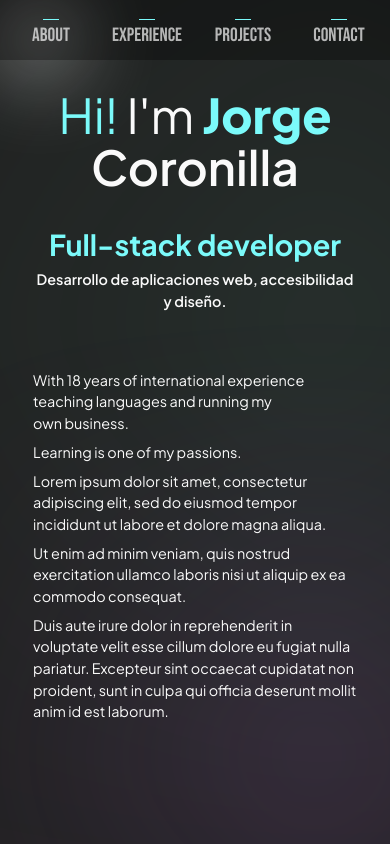
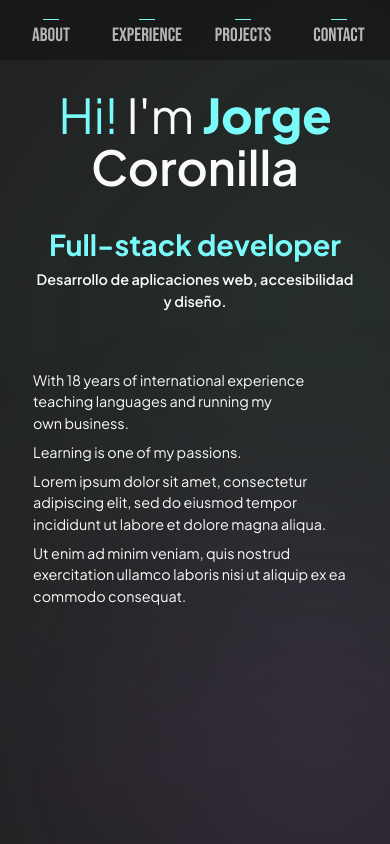
Before and after one commit to JorgeCoronilla/porfolio, a Next.js app: page / in a window 390 px wide. Shown: the top 844 px of the page. Built offline with nearby package versions, Linux system fonts and the light colour scheme.

Commit message:
[Fix] Resstrict mobile hover effects

```diff
--- a/src/app/ui/components/cover/cover.module.css
+++ b/src/app/ui/components/cover/cover.module.css
@@ -8,10 +8,6 @@
 .cover div {
   padding-top: 2em !important;
   padding-bottom: 2em !important;
-}
-
-.cover div:hover {
-  background-color: var(--background-transparent);
 }
 
 .cover p {
@@ -36,6 +32,12 @@
 .title2 {
   font-weight: 600 !important;
   margin-bottom: 1.2em;
+}
+
+@media screen and (min-width: 850px) {
+  .cover div:hover {
+    background-color: var(--background-transparent);
+  }
 }
 
 @media screen and (max-width: 850px) {
--- a/src/app/ui/components/cover/cover.tsx
+++ b/src/app/ui/components/cover/cover.tsx
@@ -29,12 +29,6 @@ export default function Cover() {
           Ut enim ad minim veniam, quis nostrud exercitation ullamco laboris
           nisi ut aliquip ex ea commodo consequat.{' '}
         </p>
-        <p>
-          Duis aute irure dolor in reprehenderit in voluptate velit esse cillum
-          dolore eu fugiat nulla pariatur. Excepteur sint occaecat cupidatat non
-          proident, sunt in culpa qui officia deserunt mollit anim id est
-          laborum.
-        </p>
       </div>
     </section>
   );
--- a/src/app/ui/components/experience/experience.module.css
+++ b/src/app/ui/components/experience/experience.module.css
@@ -9,10 +9,12 @@
 
   color: var(--font-color-primary);
 }
+@media screen and (min-width: 850px) {
+  .experience > div:hover {
+    background-color: var(--background-transparent);
+  }
+}
 
-.experience > div:hover {
-  background-color: var(--background-transparent);
-}
 .row {
   display: flex;
   flex-direction: row;
--- a/src/app/ui/components/interactive/interactiveElements.module.css
+++ b/src/app/ui/components/interactive/interactiveElements.module.css
@@ -14,7 +14,7 @@
   left: 0;
   animation: progress 1s linear;
 }
-
+@media screen and (min-width: 850px) {
   .cursor {
     position: absolute;
     width: 5em;
@@ -24,3 +24,4 @@
     filter: blur(2.5em);
     opacity: 0.5;
   }
+}
```
Lines whose indentation alone changed are shown as unchanged.
